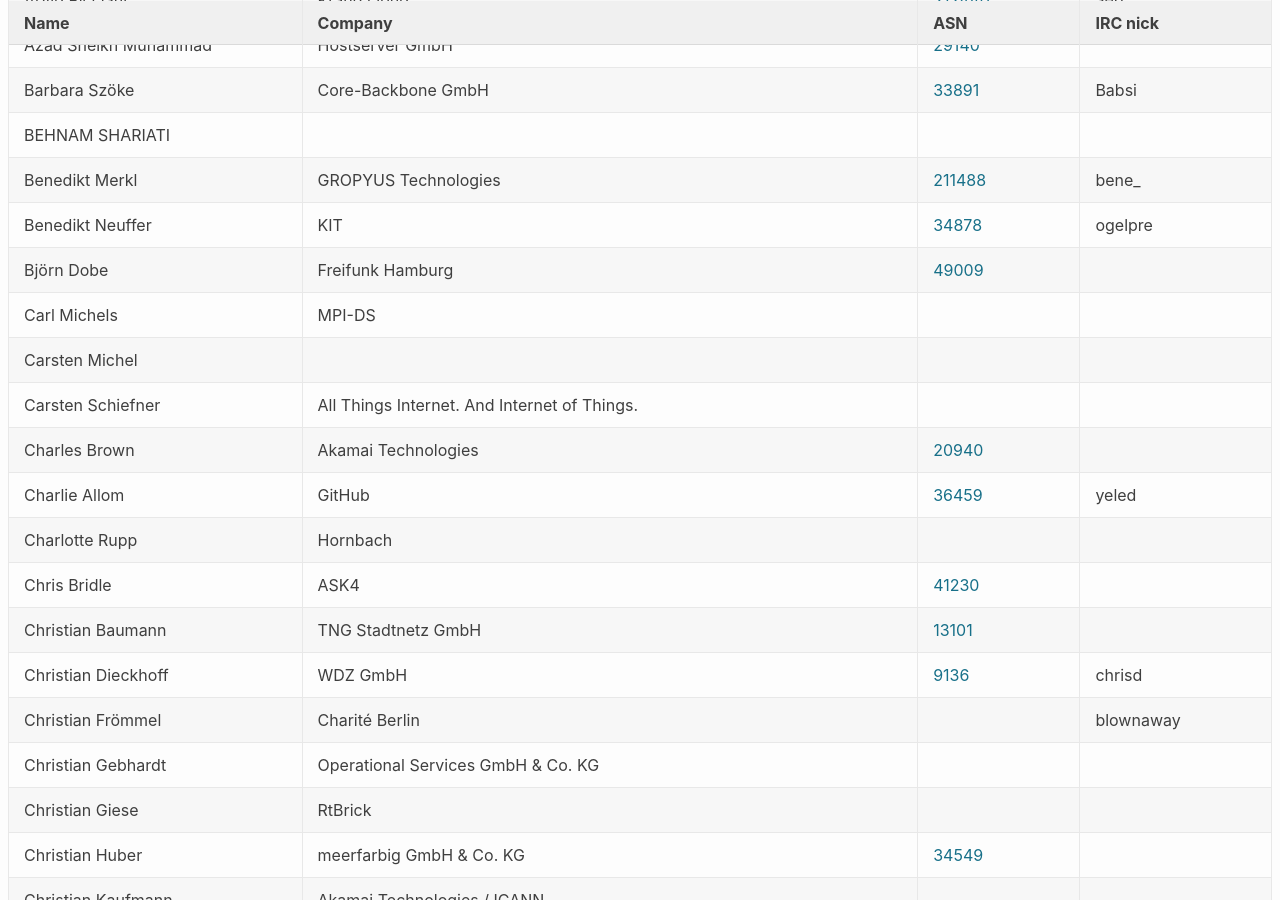
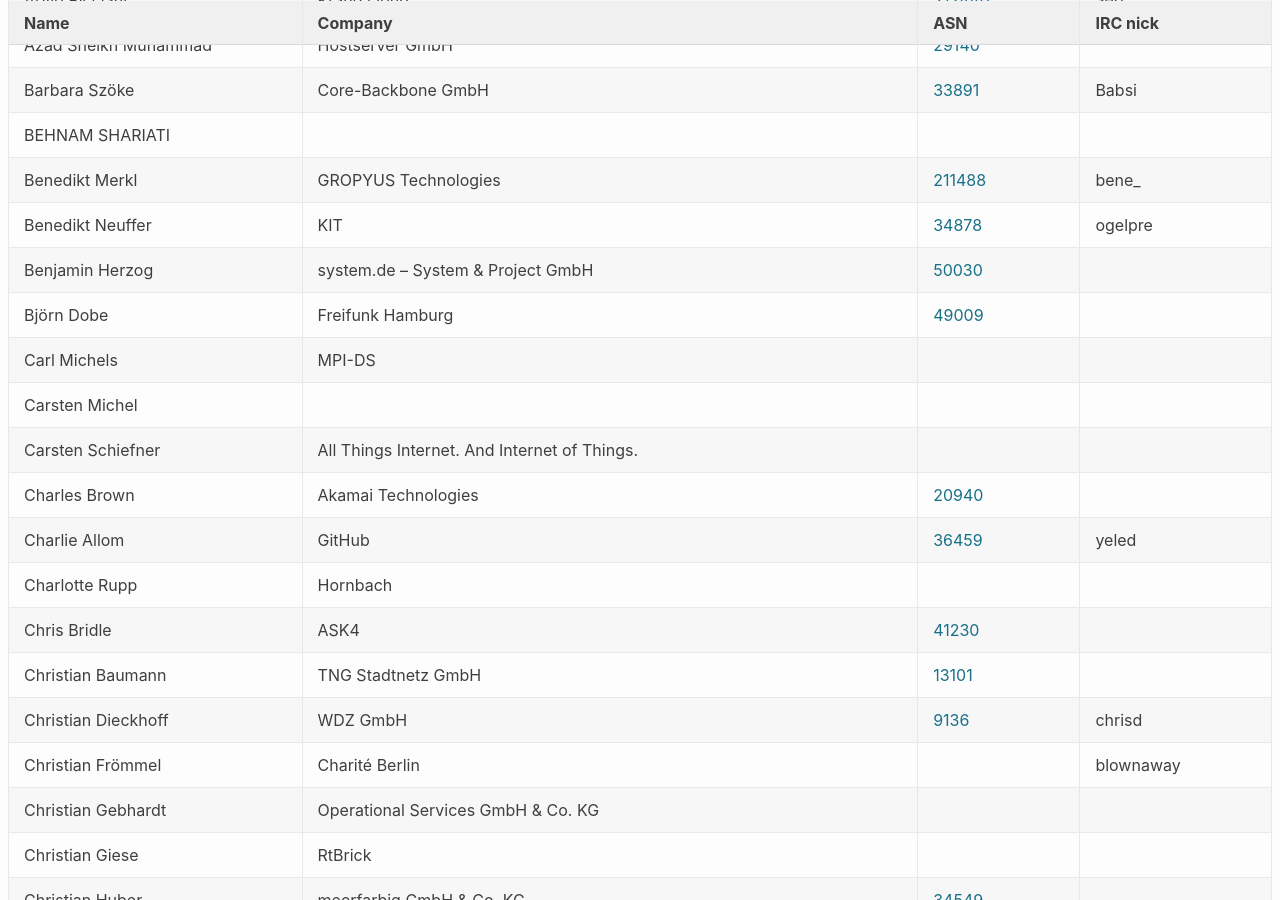
Before and after one commit to denog/pretix-attendeelist, a Jekyll site: the page built from denog15/index.md, in a window 1280 px wide and 900 px high, scrolled down 1324 px. Built offline with Jekyll 4.4.1, drawn with Linux system fonts in a browser that asks for light colours; some of the changed text lies outside the part shown.

Commit message:
Latest data: Mon Oct 16 11:48:07 UTC 2023

```diff
--- a/_data/attendees_denog15_onsite.json
+++ b/_data/attendees_denog15_onsite.json
@@ -186,6 +186,12 @@
     "asn": "34878"
   },
   {
+    "name": "Benjamin Herzog",
+    "company": "system.de – System & Project GmbH",
+    "irc": null,
+    "asn": "50030"
+  },
+  {
     "name": "Björn Dobe",
     "company": "Freifunk Hamburg",
     "irc": null,
@@ -1266,6 +1272,12 @@
     "asn": null
   },
   {
+    "name": "Philip Grosser",
+    "company": "Globalways GmbH",
+    "irc": "dritter",
+    "asn": "48918"
+  },
+  {
     "name": "Philipp Kern",
     "company": null,
     "irc": null,
```
